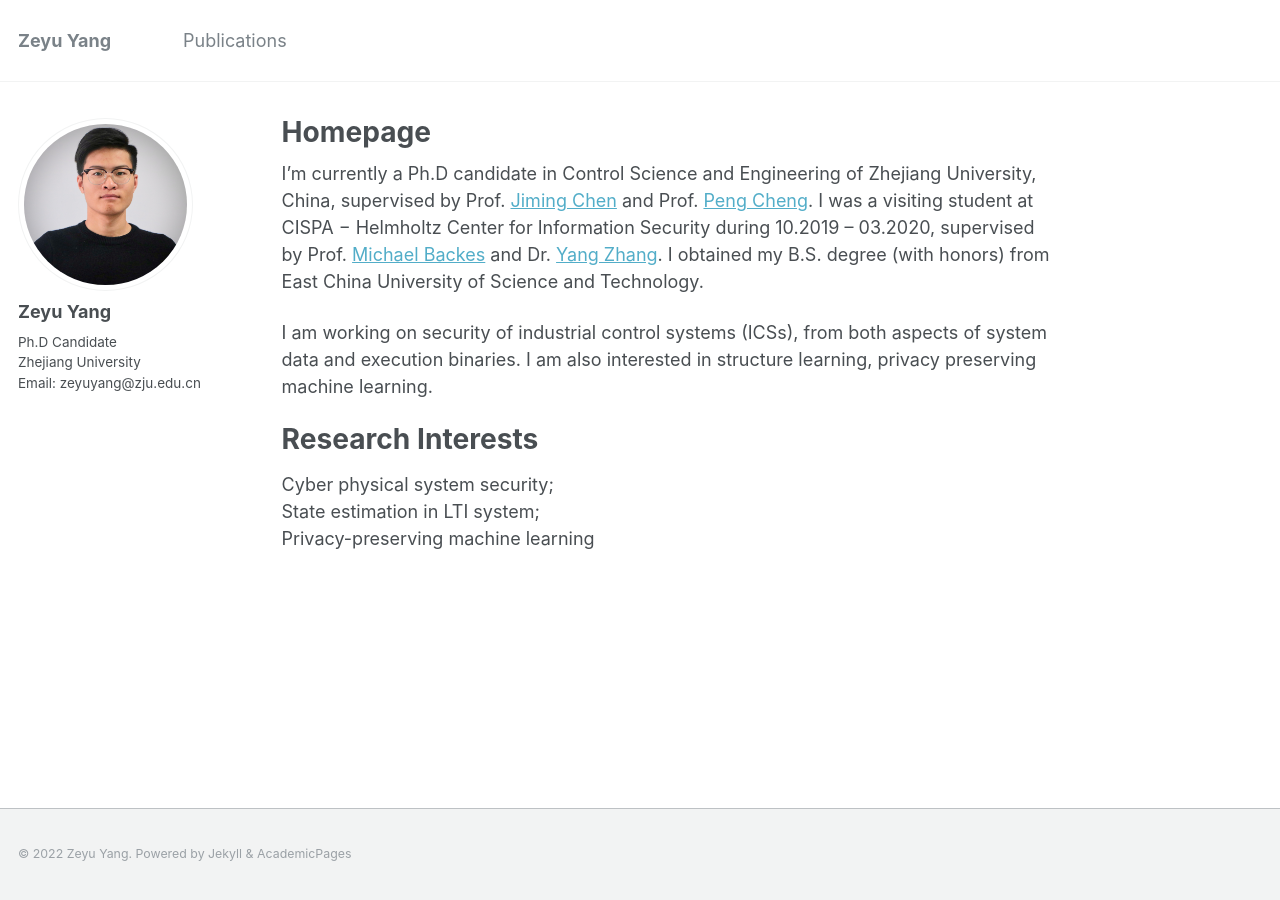
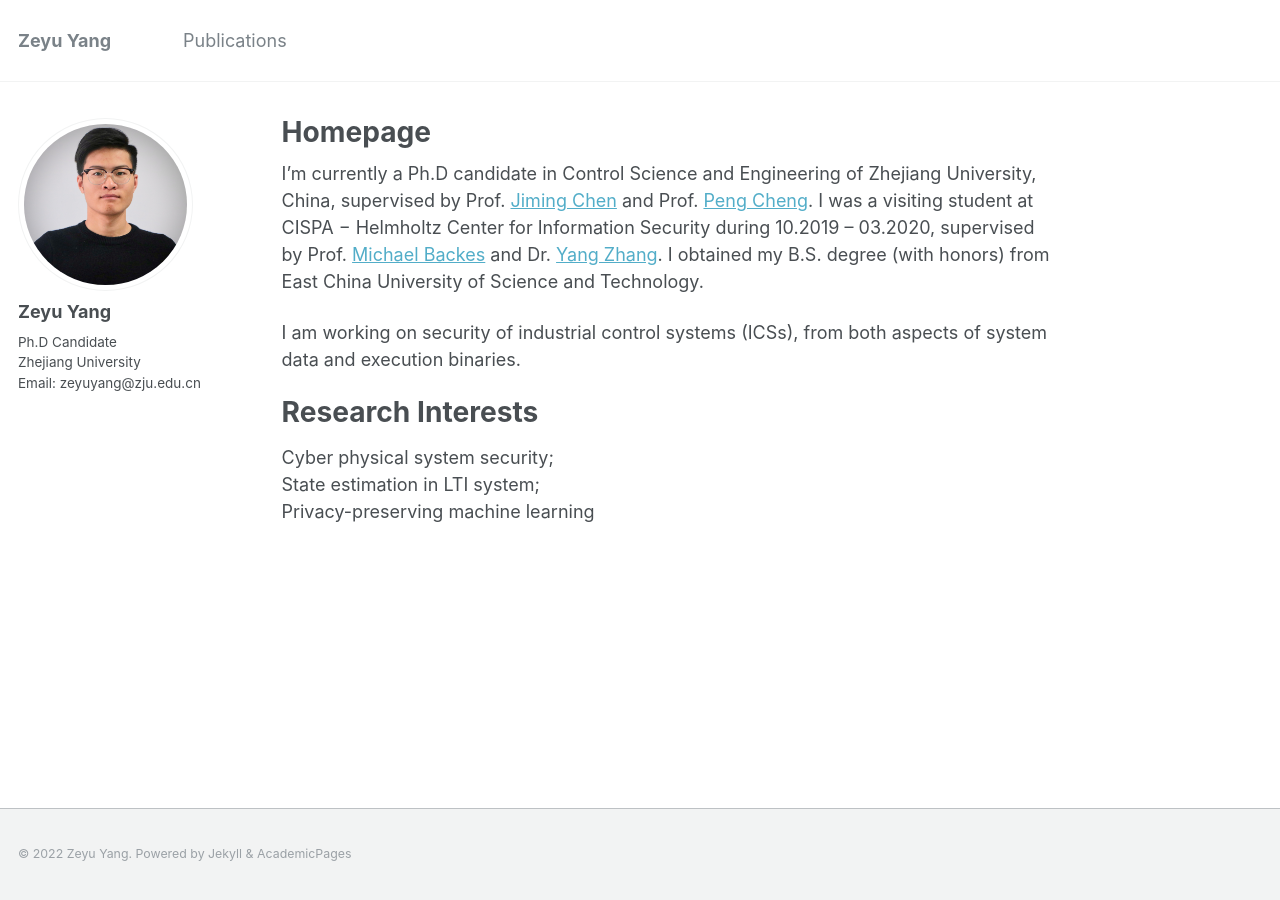
Before and after one commit to zeyuid/zeyuid.github.io, a Jekyll site: the page built from _pages/about.md, in a window 1280 px wide. Built offline with Jekyll 4.4.1, drawn with Linux system fonts in a browser that asks for light colours.

Commit message:
add file

```diff
--- a/_pages/about.md
+++ b/_pages/about.md
@@ -12,7 +12,8 @@ I'm currently a Ph.D candidate in Control Science and Engineering of Zhejiang Un
 I obtained my B.S. degree (with honors) from East China University of Science and Technology.
 
 
-I am working on security of industrial control systems (ICSs), from both aspects of system data and execution binaries. I am also interested in structure learning, privacy preserving machine learning.
+I am working on security of industrial control systems (ICSs), from both aspects of system data and execution binaries.
+<!-- I am also interested in structure learning, privacy preserving machine learning.  -->
 <!-- especially understanding the role of invariants in ICSs.  -->
 
 Research Interests
```
